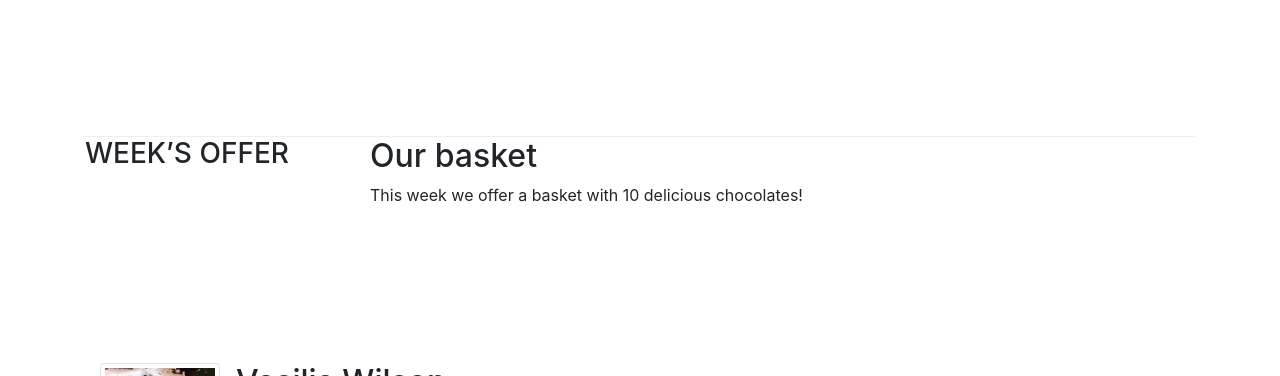
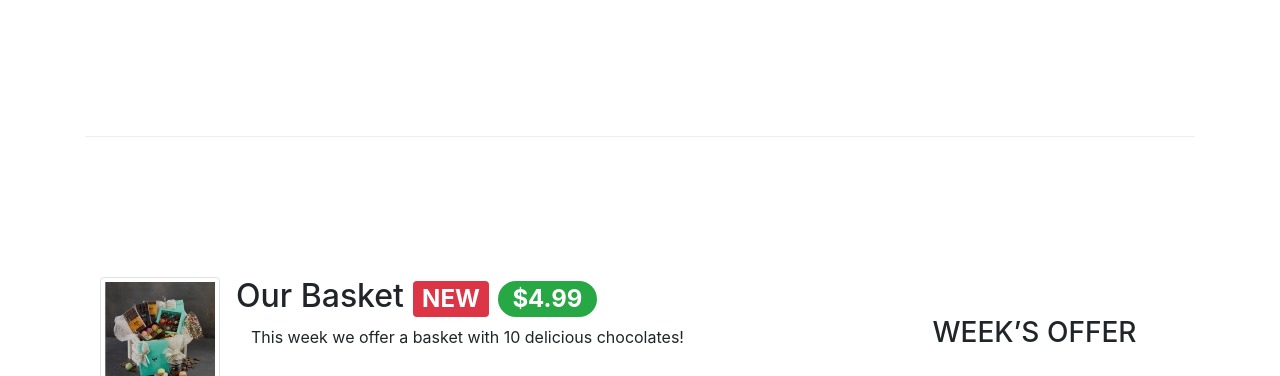
Before and after one commit to dilhanaslamaci/leChocolat_afternoon, a website: page index.html in a window 1280 px wide. Shown: the part 576-952 px from the top of the page. Drawn offline with nearby package versions, Linux system fonts and the light colour scheme.

Commit message:
"Bootstrap Assignment 4

```diff
--- a/index.html
+++ b/index.html
@@ -71,13 +71,22 @@
         </div>
 
 
-        <div class="row">
+        <div class="row flex-row-reverse row-content align-items-center">
             <div class="col-sm-4 col-md-3">
                 <h3>WEEK’S OFFER</h3>
             </div>
             <div class="col-sm col-md">
-                <h2>Our basket</h2>
-                <p class="d-none d-sm-block">This week we offer a basket with 10 delicious chocolates! </p>
+                <div class="media">
+                    <img class="d-flex mr-3 img-thumbnail align-self-center"
+                        src="images/promotion.jpg" alt="Our basket">
+                    <div class="media-body">
+                        <h2 class="mt-0">Our Basket
+                        <span class="badge badge-danger">NEW</span>
+                        <span class="badge badge-pill badge-success">$4.99</span>
+                      </h2>
+                        <p class="col d-none d-md-block">This week we offer a basket with 10 delicious chocolates!</p>
+                    </div>
+                </div>
             </div>
         </div>
 
```
